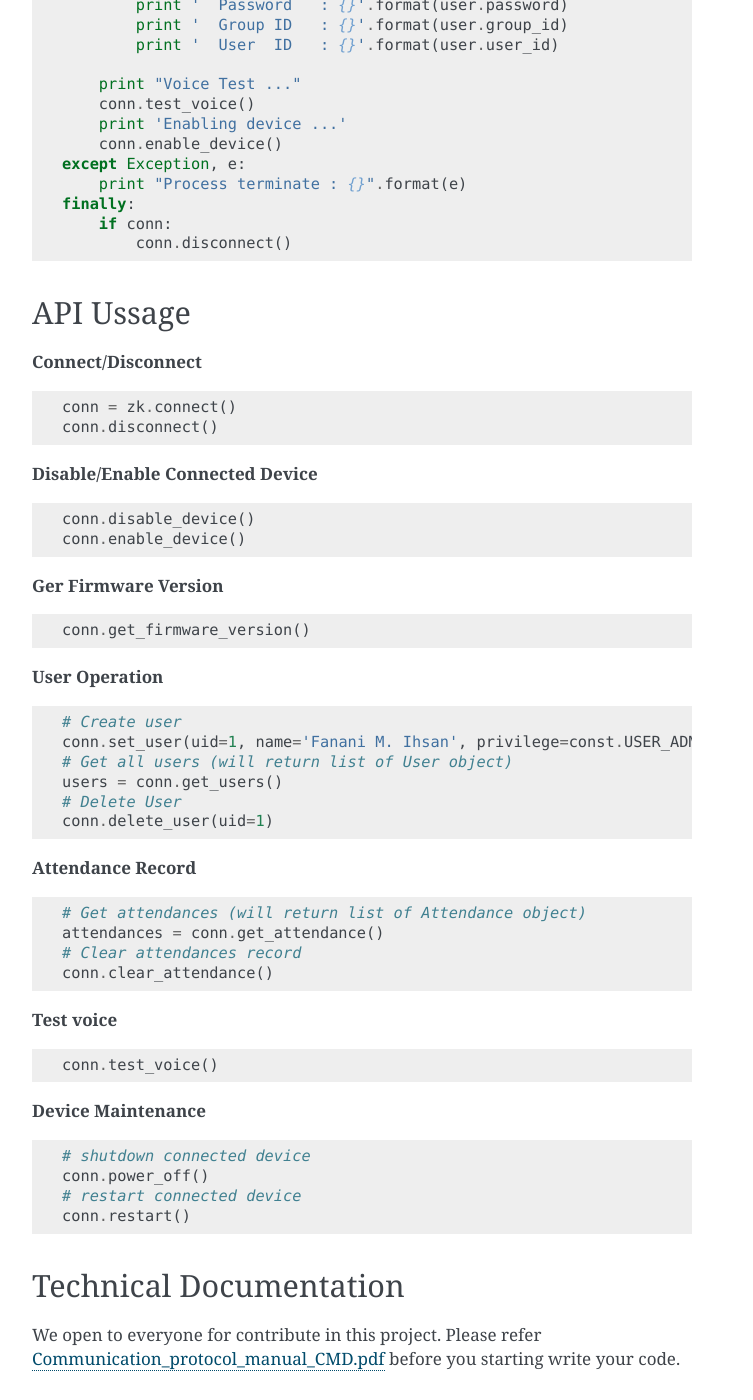
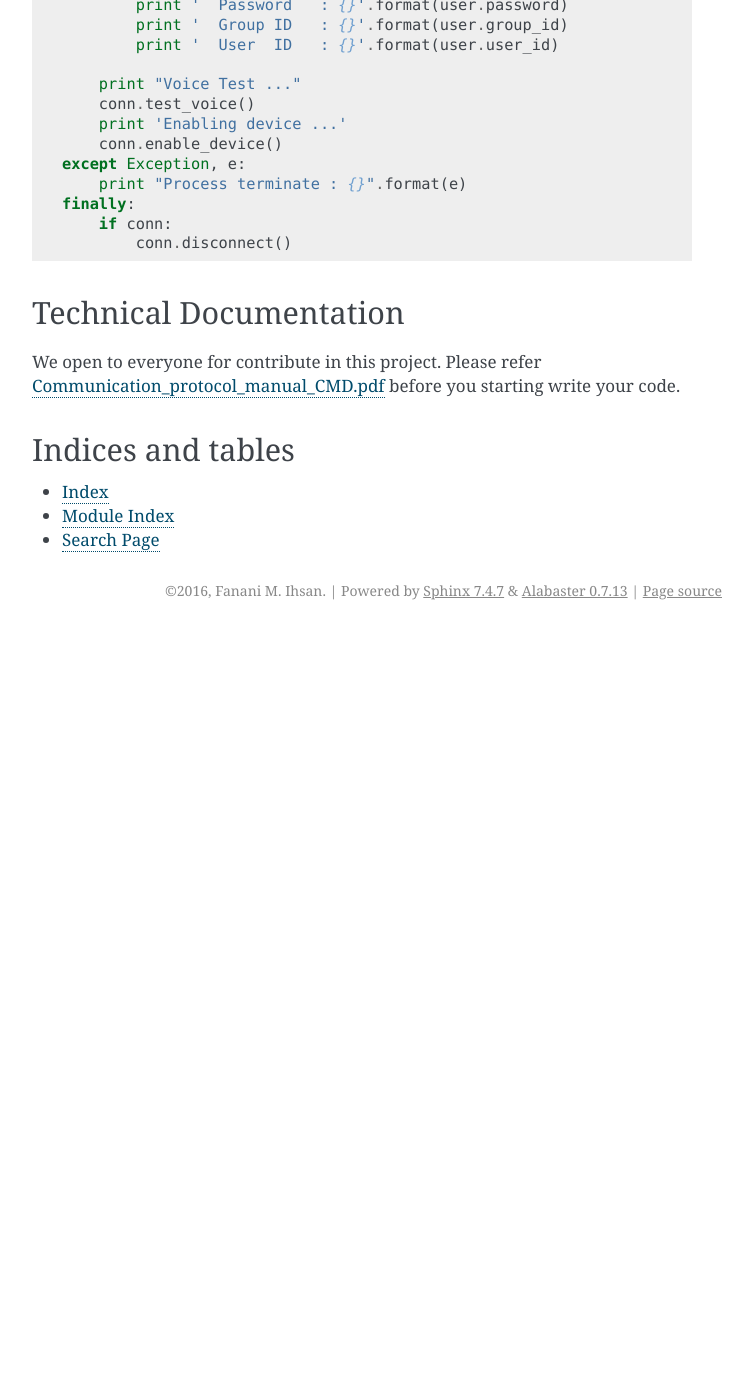
Before and after one commit to fananimi/pyzk, a Sphinx documentation site: the page built from docs/index.rst, in a window 1280 px wide and 1400 px high, scrolled down 1108 px. Shown: the whole window, without its empty margins (388-1141 px from the left). Built offline with Sphinx 7.4.7, drawn with Linux system fonts in a browser that asks for light colours; after the commit the page ends 1738 px from its top, so only the background shows below that.

Commit message:
update documentation

```diff
--- a/docs/index.rst
+++ b/docs/index.rst
@@ -69,70 +69,6 @@ Basic Usage
         if conn:
             conn.disconnect()
 
-API Ussage
-##########
-
-**Connect/Disconnect**
-
-.. code-block:: python
-
-    conn = zk.connect()
-    conn.disconnect()
-
-
-**Disable/Enable Connected Device**
-
-.. code-block:: python
-
-    conn.disable_device()
-    conn.enable_device()
-
-
-**Ger Firmware Version**
-
-.. code-block:: python
-
-    conn.get_firmware_version()
-
-
-**User Operation**
-
-.. code-block:: python
-
-    # Create user
-    conn.set_user(uid=1, name='Fanani M. Ihsan', privilege=const.USER_ADMIN, password='12345678', group_id='', user_id='123')
-    # Get all users (will return list of User object)
-    users = conn.get_users()
-    # Delete User
-    conn.delete_user(uid=1)
-
-
-**Attendance Record**
-
-.. code-block:: python
-
-    # Get attendances (will return list of Attendance object)
-    attendances = conn.get_attendance()
-    # Clear attendances record
-    conn.clear_attendance()
-
-
-**Test voice**
-
-.. code-block:: python
-
-    conn.test_voice()
-
-
-**Device Maintenance**
-
-.. code-block:: python
-
-    # shutdown connected device
-    conn.power_off()
-    # restart connected device
-    conn.restart()
-
 
 Technical Documentation
 #######################
```
